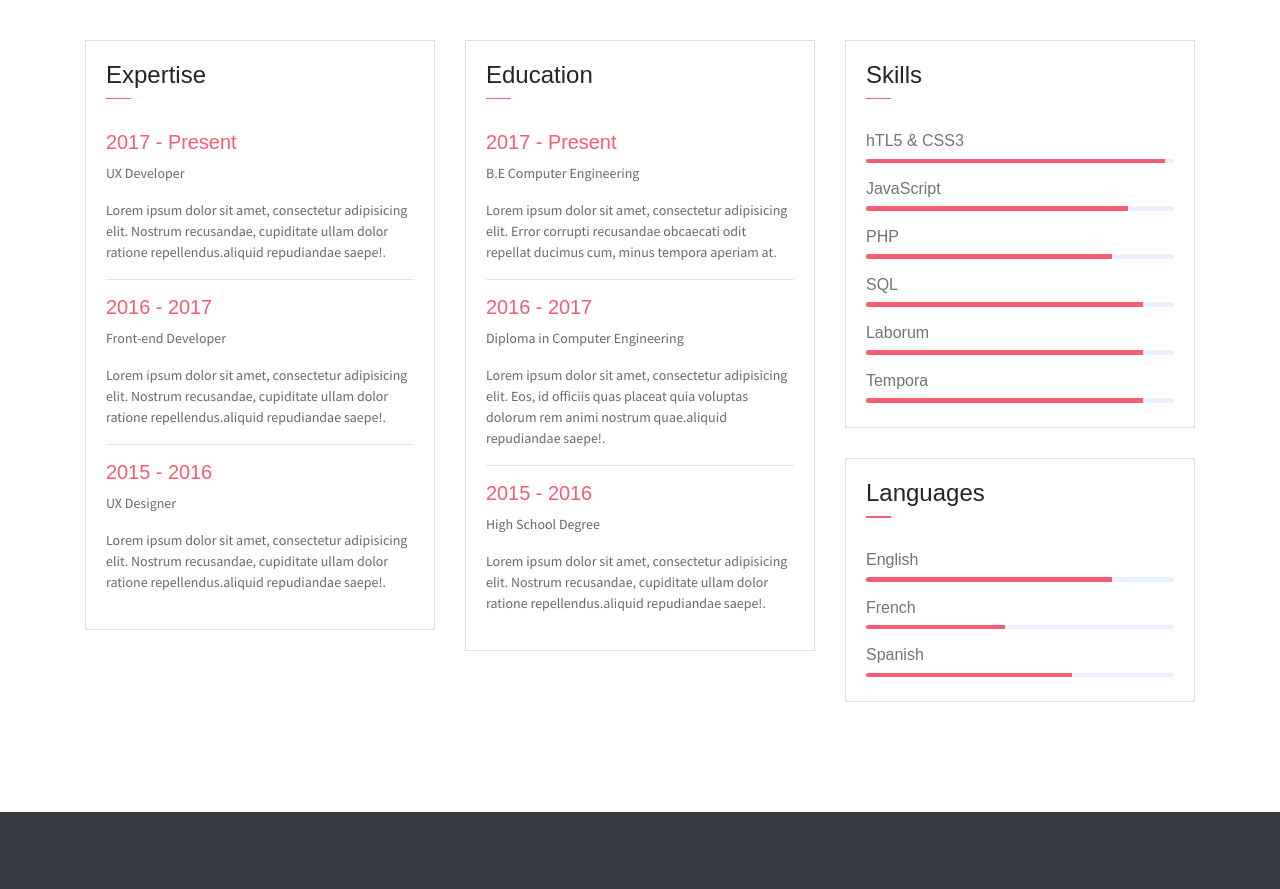
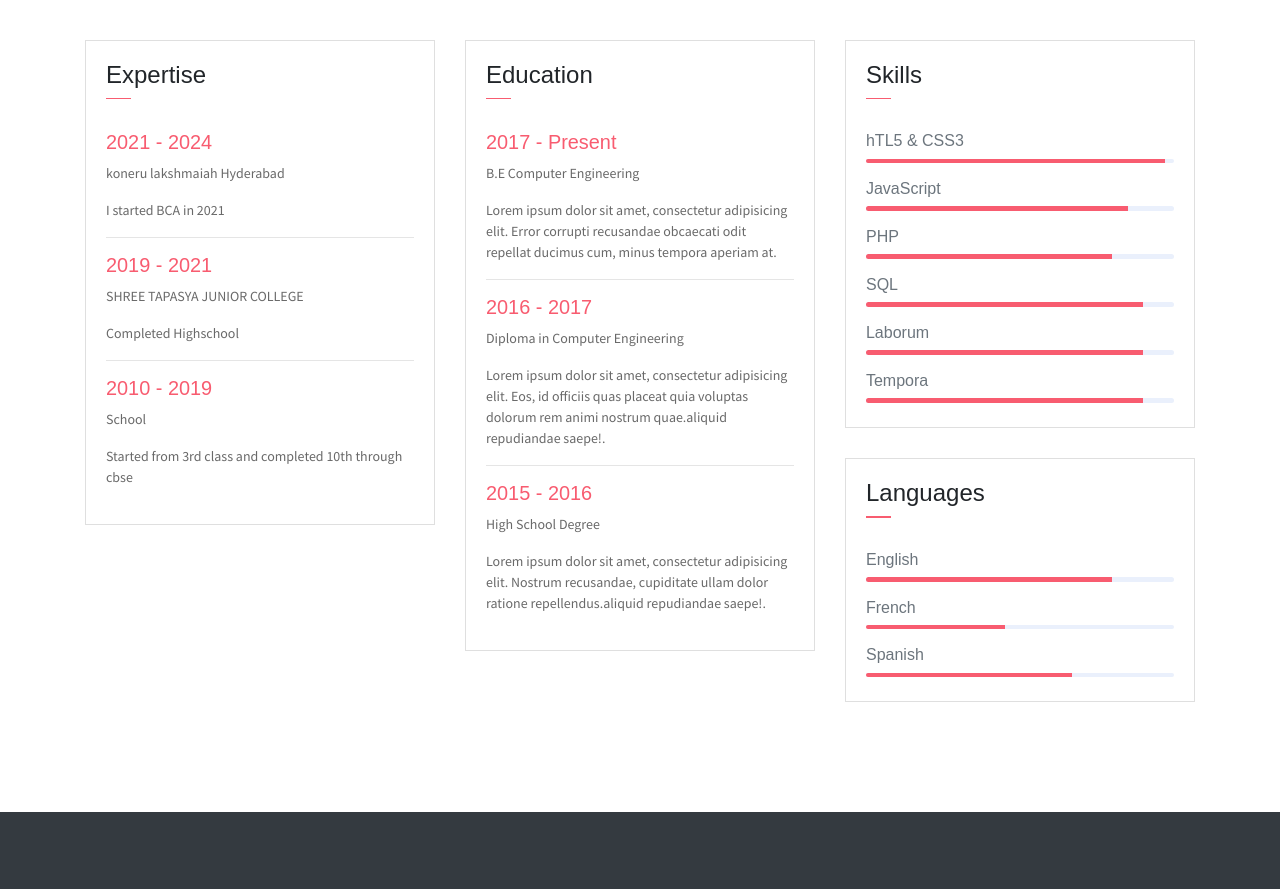
Before and after one commit to milleano22/Portfolio, a plain HTML site: page index.html in a window 1280 px wide. Shown: the part 1320-2209 px from the top of the page. Drawn offline with Linux system fonts and the light colour scheme; some packages are replaced by stand-ins of ours.

Commit message:
Misx fixes

```diff
--- a/index.html
+++ b/index.html
@@ -136,17 +136,17 @@
                             </div>
                         </div>
                         <div class="card-body">
-                            <h6 class="title text-danger">2017 - Present</h6>
-                            <P>UX Developer</P>
-                            <P class="subtitle">Lorem ipsum dolor sit amet, consectetur adipisicing elit. Nostrum recusandae, cupiditate ullam dolor ratione repellendus.aliquid repudiandae saepe!.</P>
+                            <h6 class="title text-danger">2021 - 2024</h6>
+                            <P>koneru lakshmaiah Hyderabad</P>
+                            <P class="subtitle">I started BCA in 2021</P>
                             <hr>
-                            <h6 class="title text-danger">2016 - 2017</h6>
-                            <P>Front-end Developer</P>
-                            <P class="subtitle">Lorem ipsum dolor sit amet, consectetur adipisicing elit. Nostrum recusandae, cupiditate ullam dolor ratione repellendus.aliquid repudiandae saepe!.</P>
+                            <h6 class="title text-danger">2019 - 2021</h6>
+                            <P>SHREE TAPASYA JUNIOR COLLEGE</P>
+                            <P class="subtitle">Completed Highschool</P>
                             <hr>
-                            <h6 class="title text-danger">2015 - 2016</h6>
-                            <P>UX Designer</P>
-                            <P class="subtitle">Lorem ipsum dolor sit amet, consectetur adipisicing elit. Nostrum recusandae, cupiditate ullam dolor ratione repellendus.aliquid repudiandae saepe!.</P>
+                            <h6 class="title text-danger">2010 - 2019</h6>
+                            <P>School</P>
+                            <P class="subtitle">Started from 3rd class and completed 10th through cbse</P>
                         </div>
                     </div>
                 </div>
```
